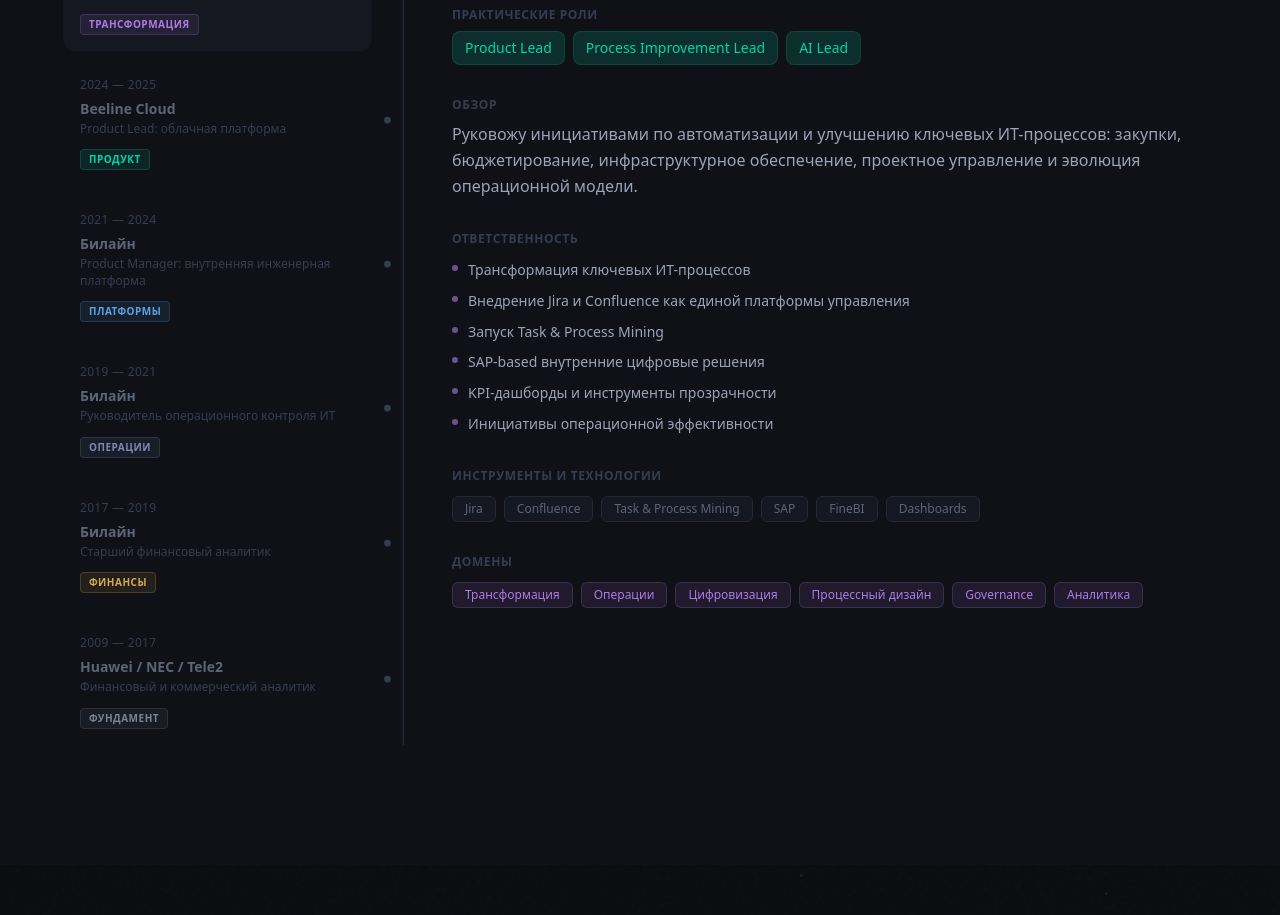
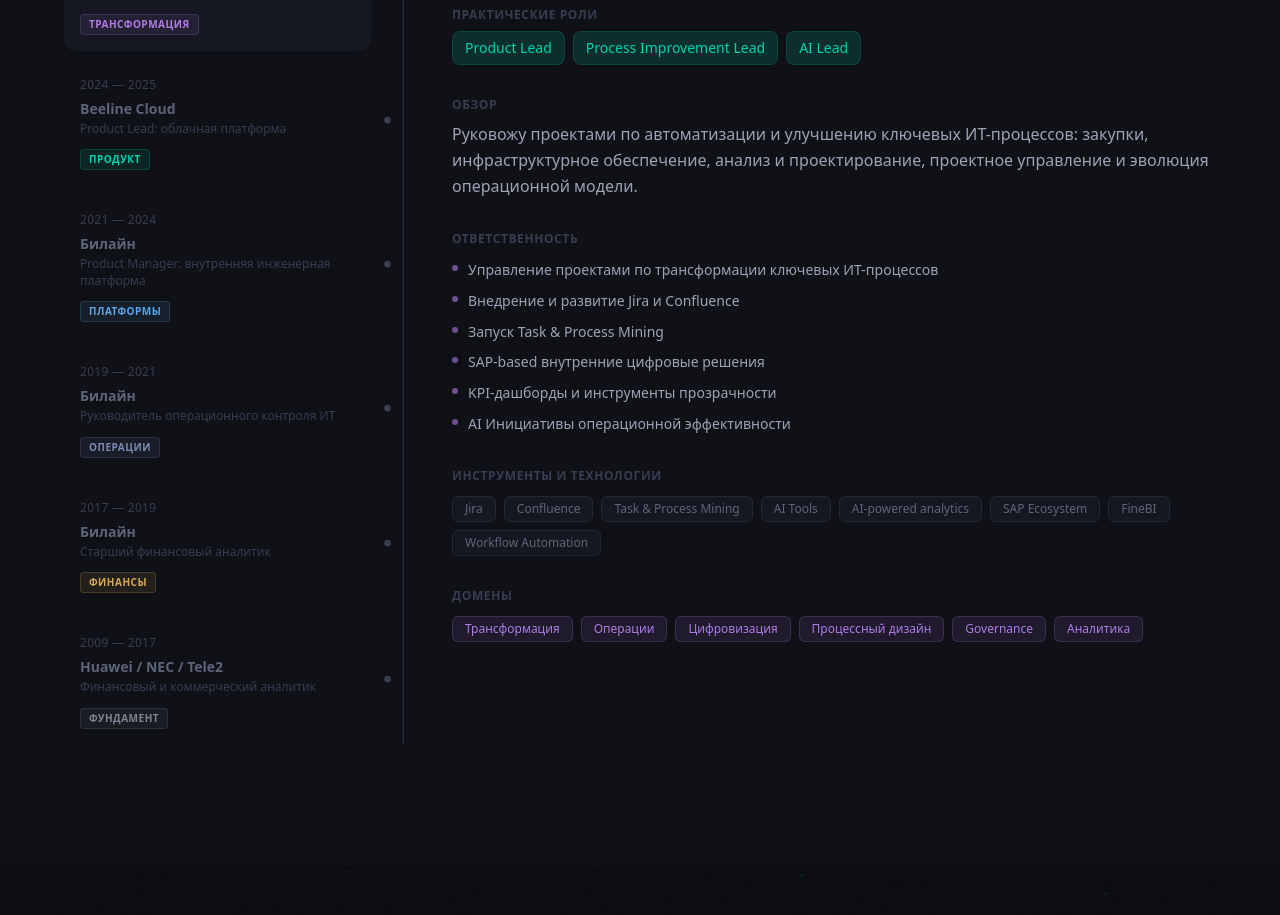
Before and after one commit to khorkovsergey/khorkovsergey-site, a Next.js app: page / in a window 1280 px wide. Shown: the part 1280-2195 px from the top of the page. Built offline with nearby package versions, Linux system fonts and the light colour scheme.

Commit message:
update website

```diff
--- a/data/career.ts
+++ b/data/career.ts
@@ -45,16 +45,16 @@
         'AI Lead',
       ],
       overview:
-        'Руковожу инициативами по автоматизации и улучшению ключевых ИТ-процессов: закупки, бюджетирование, инфраструктурное обеспечение, проектное управление и эволюция операционной модели.',
+        'Руковожу проектами по автоматизации и улучшению ключевых ИТ-процессов: закупки, инфраструктурное обеспечение, анализ и проектирование, проектное управление и эволюция операционной модели.',
       responsibilities: [
-        'Трансформация ключевых ИТ-процессов',
-        'Внедрение Jira и Confluence как единой платформы управления',
+        'Управление проектами по трансформации ключевых ИТ-процессов',
+        'Внедрение и развитие Jira и Confluence',
         'Запуск Task & Process Mining',
         'SAP-based внутренние цифровые решения',
         'KPI-дашборды и инструменты прозрачности',
-        'Инициативы операционной эффективности',
+        'AI Инициативы операционной эффективности',
       ],
-      tools: ['Jira', 'Confluence', 'Task & Process Mining', 'SAP', 'FineBI', 'Dashboards'],
+      tools: ['Jira', 'Confluence', 'Task & Process Mining', 'AI Tools', 'AI-powered analytics', 'SAP Ecosystem', 'FineBI', 'Workflow Automation'],
       domains: ['Трансформация', 'Операции', 'Цифровизация', 'Процессный дизайн', 'Governance', 'Аналитика'],
       domainKey: 'transformation',
     },
@@ -217,16 +217,16 @@
         'AI Platform Lead',
       ],
       overview:
-        'Leading initiatives focused on automation and improvement of key IT processes, including procurement, budgeting, infrastructure provisioning, project governance and operating model evolution.',
+        'Leading initiatives focused on automating and improving key IT processes, including procurement, infrastructure management, analysis and design, project management, and the evolution of the operational model.',
       responsibilities: [
-        'Transformation of key IT processes',
-        'Implementation of Jira and Confluence as a unified management platform',
+        'Managing projects focused on transforming key IT processes',
+        'Implementation and development of Jira and Confluence',
         'Launch of Task & Process Mining',
         'SAP-based internal digital solutions',
         'KPI dashboards and transparency tools',
-        'Operational efficiency initiatives',
+        'AI-driven operational efficiency initiatives',
       ],
-      tools: ['Jira', 'Confluence', 'Task & Process Mining', 'SAP', 'FineBI', 'Dashboards'],
+      tools: ['Jira', 'Confluence', 'Task & Process Mining', 'AI Tools', 'AI-powered analytics', 'SAP Ecosystem', 'FineBI', 'Workflow Automation'],
       domains: ['Transformation', 'Operations', 'Digitalization', 'Process Design', 'Governance', 'Analytics'],
       domainKey: 'transformation',
     },
```
